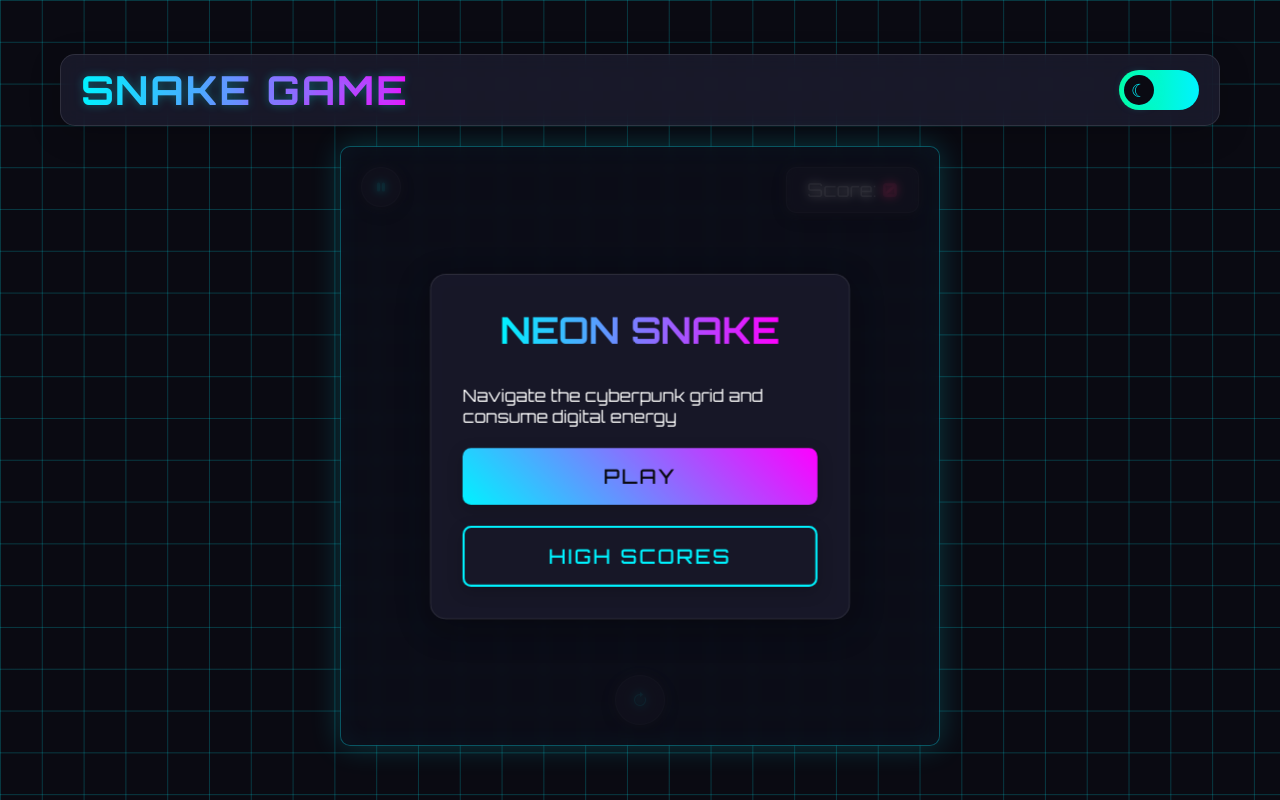
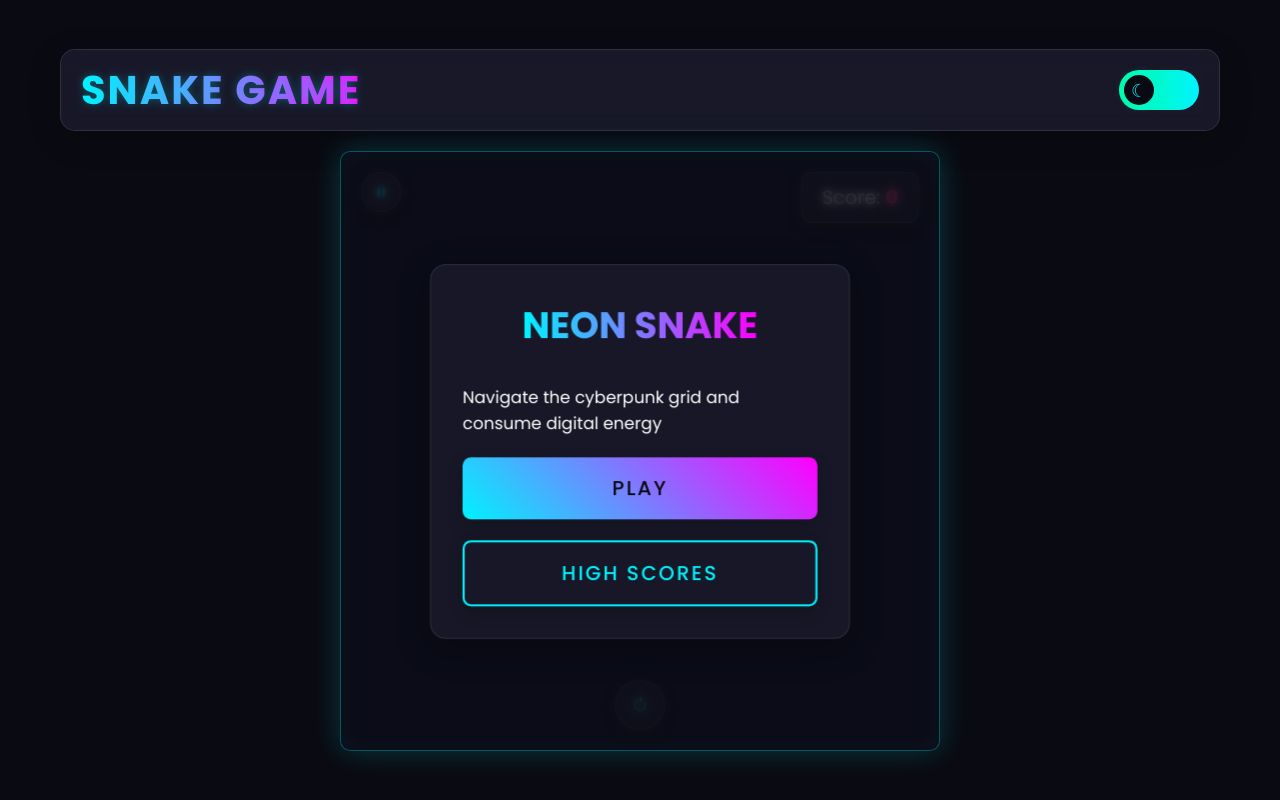
Before and after one commit to Chandansaha2005/snake-game, a plain HTML site: page index.html in a window 1280 px wide. Drawn offline with Linux system fonts and the light colour scheme.

Commit message:
little improvement

```diff
--- a/css/style.css
+++ b/css/style.css
@@ -53,7 +53,7 @@
 }
 
 body {
-    font-family: 'Orbitron', sans-serif;
+    font-family: 'Poppins', sans-serif;
     background-color: var(--bg);
     color: var(--text);
     min-height: 100vh;
@@ -69,7 +69,7 @@ body {
     font-family: 'Nunito', sans-serif;
 }
 
-.grid-background {
+/* .grid-background {
     position: absolute;
     top: 0;
     left: 0;
@@ -78,7 +78,7 @@ body {
     background-image:
         linear-gradient(var(--grid-line) 1px, transparent 1px),
         linear-gradient(90deg, var(--grid-line) 1px, transparent 1px);
-    background-size: 40px 40px;
+    background-size: 400px 40px;
     z-index: -1;
     perspective: 1000px;
     transform-style: preserve-3d;
@@ -93,7 +93,7 @@ body {
     100% {
         background-size: 42px 42px;
     }
-}
+} */
 
 .container {
     width: 100%;
@@ -286,7 +286,7 @@ body {
     padding: 15px;
     border: none;
     border-radius: 8px;
-    font-family: 'Orbitron', sans-serif;
+    font-family: 'Poppins', sans-serif;
     font-size: 1.2rem;
     font-weight: 500;
     text-transform: uppercase;
--- a/index.html
+++ b/index.html
@@ -5,8 +5,7 @@
     <meta charset="UTF-8">
     <meta name="viewport" content="width=device-width, initial-scale=1.0">
     <title>Snake Game</title>
-    <link
-        href="https://fonts.googleapis.com/css2?family=Orbitron:wght@400;500;700&family=Exo:wght@400;700&family=Nunito:wght@400;700&display=swap"
+    <link href="https://fonts.googleapis.com/css2?family=Poppins:wght@300;400;500;600;700&amp;display=swap"
         rel="stylesheet">
     <link rel="stylesheet" href="css/style.css"/>
 </head>
--- a/js/script.js
+++ b/js/script.js
@@ -296,7 +296,7 @@ function eatFood() {
     snake.push({});
 
     // Update score
-    score += 10;
+    score += 150;
     scoreDisplay.textContent = score;
 
     // Generate new food
```
